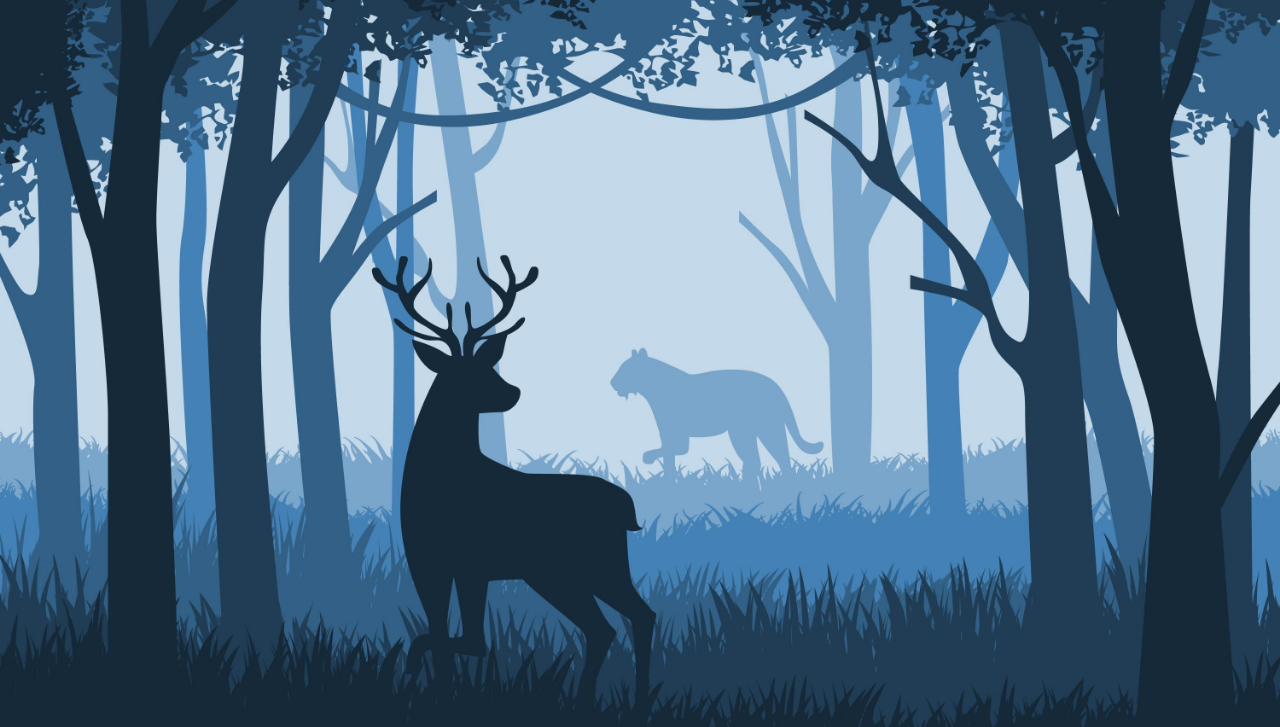
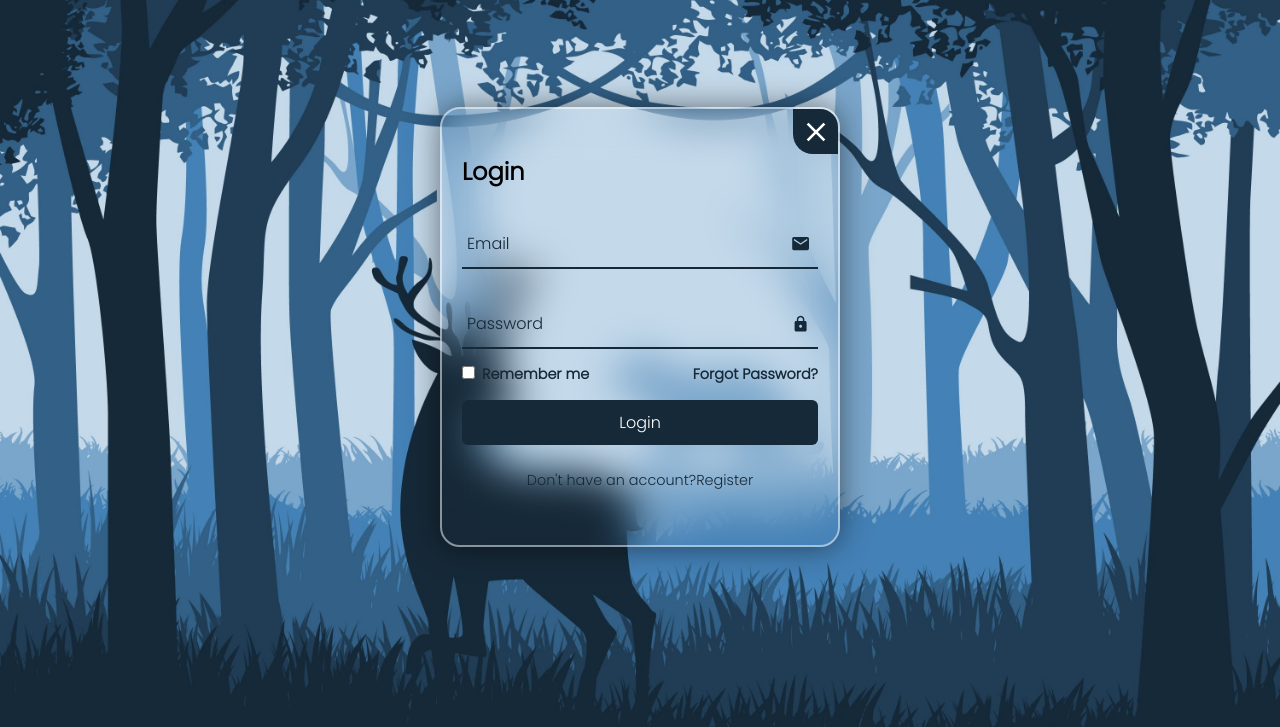
Before and after one commit to Tejas8075/WebDevProjects, a plain HTML site: page Login Page 1/index.html in a window 1280 px wide. Shown: the part 73-800 px from the top of the page. Drawn offline with nearby package versions, Linux system fonts and the light colour scheme.

Commit message:
Add new Project

```diff
--- a/Login Page 1/index.html
+++ b/Login Page 1/index.html
@@ -1,11 +1,13 @@
 <!DOCTYPE html>
 <html lang="en">
+
 <head>
     <meta charset="UTF-8">
     <meta name="viewport" content="width=device-width, initial-scale=1.0">
     <title>Login Page 1</title>
     <link rel="stylesheet" href="style.css">
 </head>
+
 <body>
     <header>
         <h2 class="logo">Logo</h2>
@@ -18,7 +20,71 @@
         </nav>
     </header>
 
+    <div class="wrapper">
+        <span class="icon-close">
+            <ion-icon name="close"></ion-icon>
+        </span>
+        <div class="form-box login">
+            <h2>Login</h2>
+            <form action="#">
+                <div class="input-box">
+                    <span class="icon"><ion-icon name="mail"></ion-icon></span>
+                    <input type="email" required>
+                    <label>Email</label>
+                </div>
+                <div class="input-box">
+                    <span class="icon"><ion-icon name="lock"></ion-icon></span>
+                    <input type="password" required>
+                    <label>Password</label>
+                </div>
+                <div class="remember-forgot">
+                    <label>
+                        <input type="checkbox">
+                        Remember me
+                    </label>
+                    <a href="#">Forgot Password?</a>
+                </div>
+                <button type="submit" class="btn">Login</button>
+                <div class="login-register">
+                    <p>Don't have an account?<a href="#" class="register-link">Register</a></p>
+                </div>
+            </form>
+        </div>
+
+        <div class="form-box register">
+            <h2>Registration</h2>
+            <form action="#">
+                <div class="input-box">
+                    <span class="icon"><ion-icon name="person"></ion-icon></span>
+                    <input type="text" required>
+                    <label>Username</label>
+                </div>
+                <div class="input-box">
+                    <span class="icon"><ion-icon name="mail"></ion-icon></span>
+                    <input type="email" required>
+                    <label>Email</label>
+                </div>
+                <div class="input-box">
+                    <span class="icon"><ion-icon name="lock"></ion-icon></span>
+                    <input type="password" required>
+                    <label>Password</label>
+                </div>
+                <div class="remember-forgot">
+                    <label>
+                        <input type="checkbox">
+                        I agree to the terms & conditions
+                    </label>
+                </div>
+                <button type="submit" class="btn">Register</button>
+                <div class="login-register">
+                    <p>Already have an account?<a href="#" class="login-link">Login</a></p>
+                </div>
+            </form>
+        </div>
+    </div>
 
     <script src="script.js"></script>
+    <script src="https://unpkg.com/ionicons@4.5.10-0/dist/ionicons.js"></script>
 </body>
+
 </html>
--- a/Login Page 1/script.js
+++ b/Login Page 1/script.js
@@ -0,0 +1,16 @@
+const wrapper = document.querySelector('.wrapper');
+const loginLink = document.querySelector('.login-link');
+const registerLink = document.querySelector('.register-link');
+const btnPopup = document.querySelector('.btn');
+
+registerLink.addEventListener('click', ()=> {
+    wrapper.classList.add('active');
+})
+
+loginLink.addEventListener('click', ()=> {
+    wrapper.classList.remove('active');
+})
+
+btn.addEventListener('click', ()=> {
+    wrapper.classList.add('active-popup');
+})
--- a/Login Page 1/style.css
+++ b/Login Page 1/style.css
@@ -84,3 +84,172 @@ header{
     background: #fff;
     color: #162938;
 }
+
+.wrapper{
+    position: relative;
+    width: 400px;
+    height: 440px;
+    background: transparent;
+    border: 2px solid rgba(255, 255, 255, 0.5);
+    border-radius: 20px;
+    backdrop-filter: blur(20px);
+    box-shadow: 0px 0px 30px rgba(0, 0, 0, 0.5);
+    display: flex;
+    justify-content: center;
+    align-items: center;
+    overflow: hidden;
+    transition: height 0.2s ease;
+}
+
+/* .wrapper.active-popup{
+    transform: scale(1);
+} */
+
+.wrapper.active{
+    height: 520px;
+}
+
+.wrapper .form-box .login{
+    transition: transform 0.18s ease;
+    transform: translateX(0);
+}
+
+.wrapper.active .form-box.login{
+    width: 100%;
+    padding: 40px;
+    /* display: none; */
+    transition: none;
+    transform: translateX(-400px);
+}
+
+.wrapper .form-box.register{
+    position: absolute;
+    transform: translateX(400px);
+}
+
+.wrapper.active .form-box.register{
+    transition: transform 0.18s ease;
+    transform: translateX(0);
+}
+
+.wrapper .icon-close{
+    position: absolute;
+    top: 0px;
+    right: 0px;
+    width: 45px;
+    height: 45px;
+    background: #162938;
+    font-size: 2em;
+    color: #fff;
+    display: flex;
+    justify-content: center;
+    align-items: center;
+    border-bottom-left-radius: 20px;
+    cursor: pointer;
+    z-index: 1;
+}
+
+.form-boxlogin h2{
+    font-size: 2em;
+    color: #162938;
+    text-align: center;
+}
+
+.input-box{
+    position: relative;
+    width: 100%;
+    height: 50px;
+    border-bottom: 2px solid #162938;
+    margin: 30px 0px;
+}
+
+.input-box label{
+    position: absolute;
+    top: 50%;
+    left: 5px;
+    transform: translateY(-50%);
+    font-size: 1em;
+    color: #162938;
+    font-weight: 500;
+    pointer-events: none;
+    transition: 0.5s;
+}
+
+.input-box input:focus~label, .input-box input:valid~label{
+    top: -5px;
+    /* Moves Email and password up and down when clicked */
+}
+
+.input-box input{
+    width: 100%;
+    height: 100%;
+    background: transparent;
+    border: none;
+    outline: none;
+    font-size: 1em;
+    color: #162938;
+    font-weight:600;
+    padding: 0px 35px 0px 5px;
+}
+
+.input-box .icon{
+    position: absolute;
+    right: 8px;
+    font-size: 1.2em;
+    color: #162938;
+    line-height: 57px;
+}
+
+.remember-forgot{
+    font-size: 0.9em;
+    color: #162938;
+    font-weight: 600;
+    margin: -15px 0px 15px;
+    display: flex;
+    justify-content: space-between;
+}
+
+.remember-forgot label input{
+    accent-color: #162938;
+    margin-right: 3px;
+}
+
+.remember-forgot a{
+    color: #162938;
+    text-decoration: none;
+}
+
+.remember-forgot a:hover{
+    text-decoration: underline;
+}
+
+.btn{
+    width: 100%;
+    height: 45px;
+    background: #162938;
+    border: none;
+    outline: none;
+    border-radius: 6px;
+    cursor: pointer;
+    font-size: 1em;
+    color: #fff;
+    font-weight: 500;
+}
+
+.login-register{
+    font-size: 0.9em;
+    color: #162938;
+    text-align: center;
+    font-weight: 500;
+    margin: 25px 0px 10px;
+}
+
+.login-register p a{
+    color: #162938;
+    text-decoration: none;
+    font-weight: 500;
+}
+
+.login-register p a:hover{
+    text-decoration: underline;
+}
```
